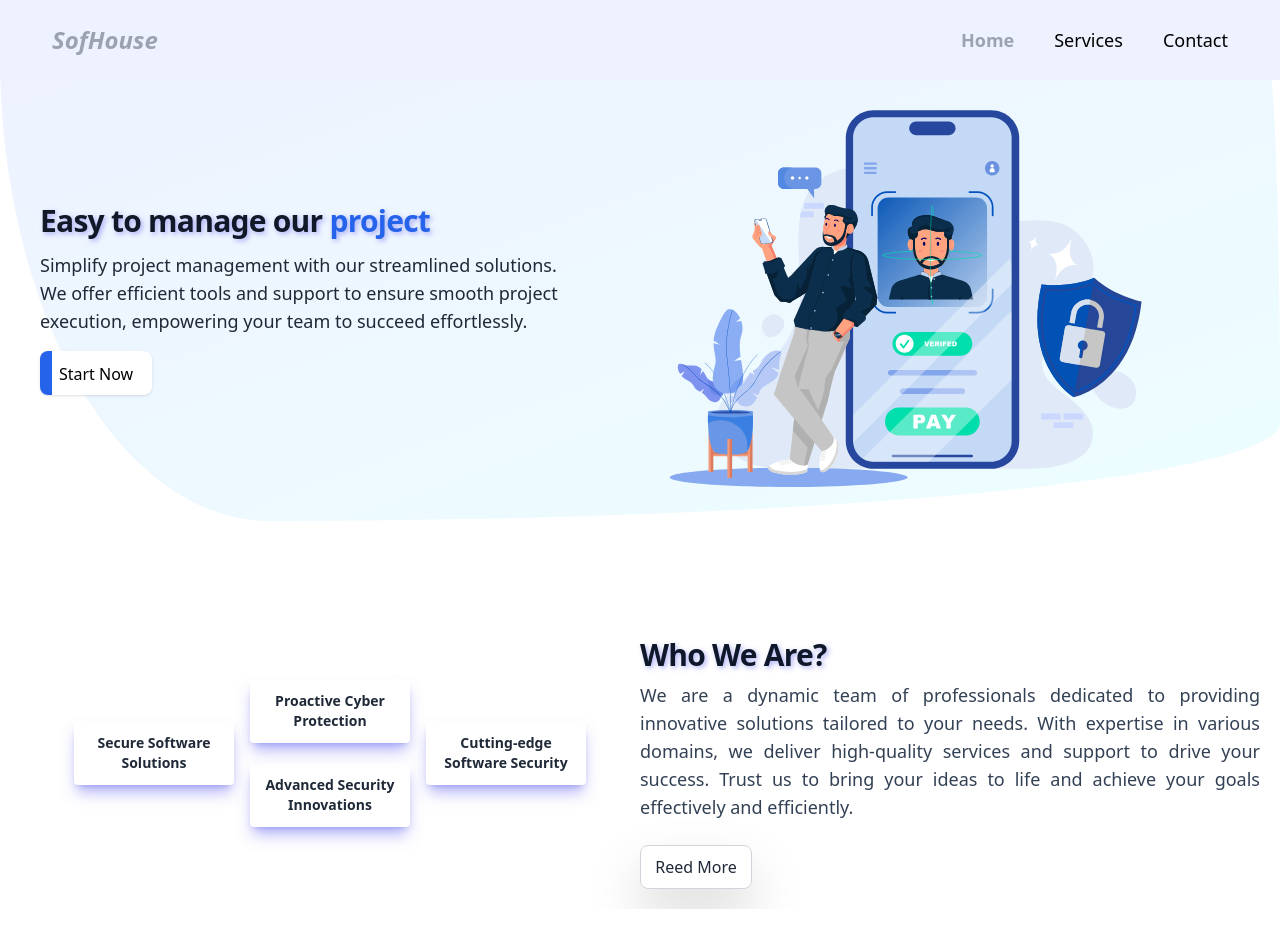
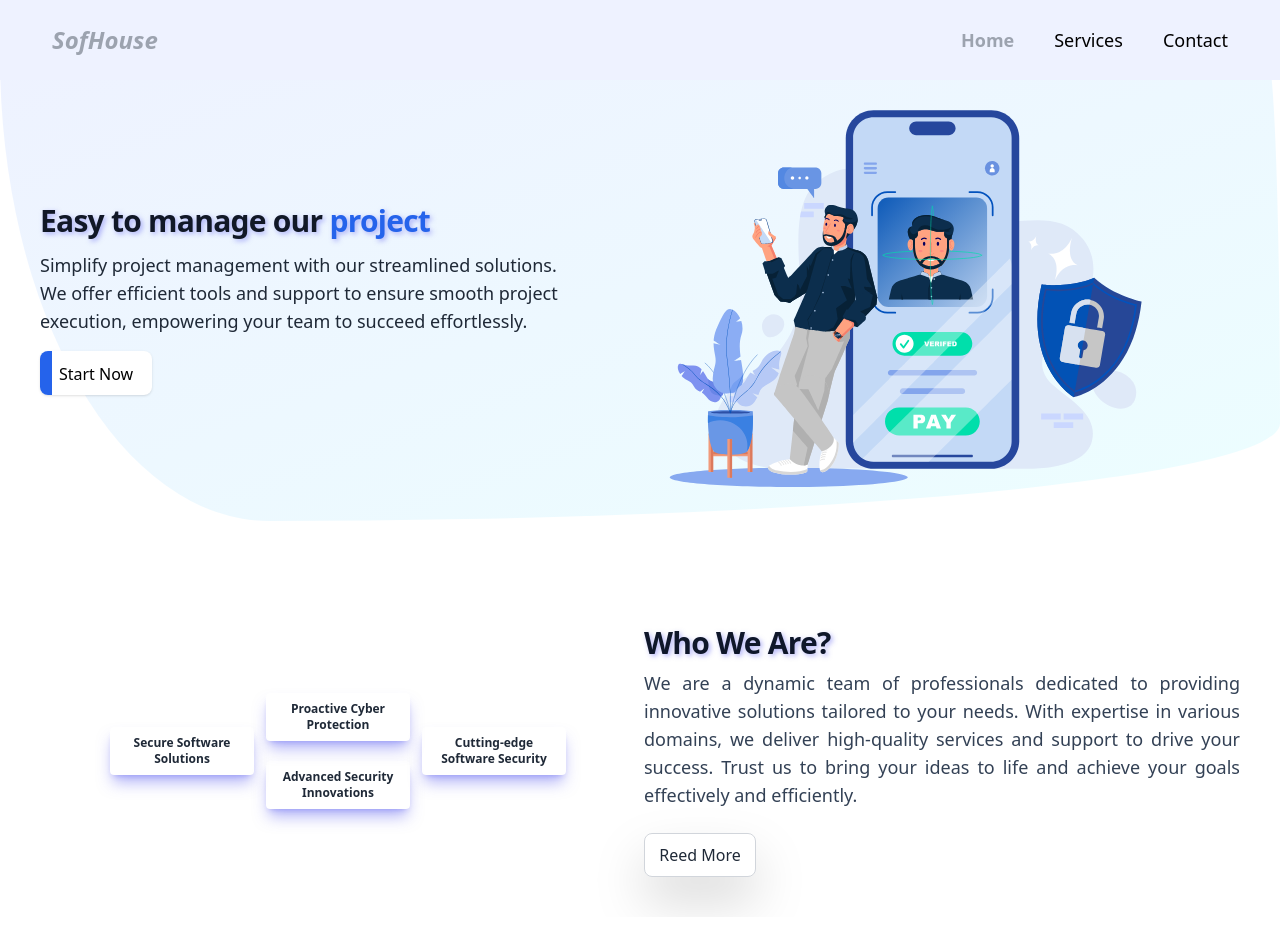
Before and after one commit to sohanwebdevctg/react3-software-house-website, a React (Vite) app: page / in a window 1280 px wide. Shown: the top 952 px of the page. Built offline with nearby package versions, Linux system fonts and the light colour scheme; no server answers; what @lordicon/element would draw is missing.

Commit message:
responsive the whoweare left side

```diff
--- a/src/Pages/Home/WhoWeAre/WhoWeAre.jsx
+++ b/src/Pages/Home/WhoWeAre/WhoWeAre.jsx
@@ -9,65 +9,71 @@ AOS.init();
 const WhoWeAre = () => {
   return (
     <>
-      <section className="overflow-hidden h-2/6  pt-3 my-3 md:my-16">
+      <section className="overflow-hidden py-5 my-5 md:my-16">
         <div className="container mx-auto px-5">
-          <div className="sm:flex sm:items-center sm:justify-center">
+          <div className="sm:flex sm:items-center sm:justify-center sm:gap-2 lg:px-5">
             {/* left section start */}
-            <div className="flex justify-center items-center sm:w-1/2">
-              <div className="mx-1 sm:mx-2" data-aos="fade-right">
-                <div className="shadow-lg rounded p-1 sm:p-3 text-center sm:2/6 sm:2/6 sm:w-32 md:w-40 lg:w-36 xl:w-40 2xl:w-44   hover:shadow-indigo-600/50 cursor-pointer  shadow-indigo-500/50">
+            <div className="flex justify-center items-center sm:w-1/2 gap-1">
+            {/* item1 section start */}
+              <div className="mx-1" data-aos="fade-right">
+                <div className="shadow-lg rounded p-1 sm:p-1 md:p-2 lg:p-2 xl:p-2 2xl:p-4 text-center w-20 sm:w-20 md:w-24 lg:w-28 xl:w-36 2xl:w-44 hover:shadow-indigo-600/50 cursor-pointer  shadow-indigo-500/50">
                   <lord-icon
                     src="https://cdn.lordicon.com/wuvorxbv.json"
                     trigger="hover"
                   ></lord-icon>
-                  <h3 className="font-semibold text-[10px] sm:text-sm md:font-bold xl:font-bold lg:font-bold 2xl:font-bold">
+                  <h3 className="font-semibold text-[8px] sm:text-[6px] md:text-[9px] lg:text-[10px] xl:text-xs 2xl:text-sm md:font-bold xl:font-bold lg:font-bold 2xl:font-bold">
                     Secure Software Solutions
                   </h3>
                 </div>
               </div>
-              <div className="mx-0 sm:mx-2">
+              {/* item1 section end */}
+              {/* item2 section start */}
+              <div className="mx-1">
                 <div className="mb-5" data-aos="fade-down">
-                  <div className="shadow-lg rounded p-1 sm:p-3 text-center sm:2/6 sm:w-32 md:w-40 lg:w-36 xl:w-40 2xl:w-44   hover:shadow-indigo-600/50 cursor-pointer  shadow-indigo-500/50">
+                  <div className="shadow-lg rounded p-1 sm:p-1 md:p-2 lg:p-2 xl:p-2 2xl:p-4 text-center w-20 sm:w-20 md:w-24 lg:w-28 xl:w-36 2xl:w-44 hover:shadow-indigo-600/50 cursor-pointer  shadow-indigo-500/50">
                     <lord-icon
                       src="https://cdn.lordicon.com/ppsqwkvn.json"
                       trigger="hover"
                     ></lord-icon>
-                    <h3 className="font-semibold text-[10px] sm:text-sm md:font-bold xl:font-bold lg:font-bold 2xl:font-bold">
+                    <h3 className="font-semibold text-[8px] sm:text-[6px] md:text-[9px] lg:text-[10px] xl:text-xs 2xl:text-sm md:font-bold xl:font-bold lg:font-bold 2xl:font-bold">
                       Proactive Cyber Protection
                     </h3>
                   </div>
                 </div>
                 <div className="mt-5" data-aos="fade-up">
-                  <div className="shadow-lg rounded p-1 sm:p-3 text-center sm:2/6 sm:2/6 sm:w-32 md:w-40 lg:w-36 xl:w-40 2xl:w-44   hover:shadow-indigo-600/50 cursor-pointer  shadow-indigo-500/50">
+                  <div className="shadow-lg rounded p-1 sm:p-1 md:p-2 lg:p-2 xl:p-2 2xl:p-4 text-center w-20 sm:w-20 md:w-24 lg:w-28 xl:w-36 2xl:w-44 hover:shadow-indigo-600/50 cursor-pointer  shadow-indigo-500/50">
                     <lord-icon
                       src="https://cdn.lordicon.com/abwrkdvl.json"
                       trigger="hover"
                     ></lord-icon>
 
-                    <h3 className="font-semibold text-[10px] sm:text-sm md:font-bold xl:font-bold lg:font-bold 2xl:font-bold ">
+                    <h3 className="font-semibold text-[8px] sm:text-[6px] md:text-[9px] lg:text-[10px] xl:text-xs 2xl:text-sm md:font-bold xl:font-bold lg:font-bold 2xl:font-bold ">
                       Advanced Security Innovations
                     </h3>
                   </div>
                 </div>
               </div>
-              <div className="m-1 sm:mx-2">
+              {/* item2 section end */}
+              {/* item3 section start */}
+              <div className="m-1">
                 <div
-                  className="shadow-lg rounded p-1 sm:p-3 text-center sm:2/6 sm:2/6 sm:w-32 md:w-40 lg:w-36 xl:w-40 2xl:w-44   hover:shadow-indigo-600/50 cursor-pointer  shadow-indigo-500/50"
+                  className="shadow-lg rounded p-1 sm:p-1 md:p-2 lg:p-2 xl:p-2 2xl:p-4 text-center w-20 sm:w-20 md:w-24 lg:w-28 xl:w-36 2xl:w-44 hover:shadow-indigo-600/50 cursor-pointer  shadow-indigo-500/50"
                   data-aos="fade-left"
                 >
                   <lord-icon
                     src="https://cdn.lordicon.com/lbjtvqiv.json"
                     trigger="hover"
                   ></lord-icon>
-                  <h3 className="font-semibold text-[10px] sm:text-sm md:font-bold xl:font-bold lg:font-bold 2xl:font-bold">
+                  <h3 className="font-semibold text-[8px] sm:text-[6px] md:text-[9px] lg:text-[10px] xl:text-xs 2xl:text-sm md:font-bold xl:font-bold lg:font-bold 2xl:font-bold">
                     Cutting-edge Software Security
                   </h3>
                 </div>
               </div>
+              {/* item3 section end */}
             </div>
             {/* left section end */}
             {/* right section start */}
-            <div className="sm:w-1/2 mt-5 py-5">
+            <div className="sm:w-1/2 mt-5 sm:mt-0 py-5">
             {/* title section start */}
               <h3 className="inline-block text-lg sm:text-sm md:text-xl lg:text-2xl xl:text-3xl 2xl:text-4xl font-extrabold text-slate-900 tracking-tight "style={{ textShadow: "2px 2px 5px rgb(99 102 241 / 0.5)" }}>Who We Are?</h3>
             {/* title section end */}
@@ -88,7 +94,6 @@ const WhoWeAre = () => {
               {/* button section end */}
             </div>
             {/* right section end */}
-
           </div>
         </div>
       </section>
```
